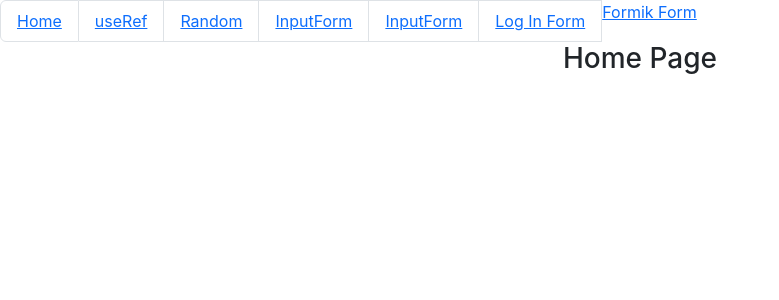
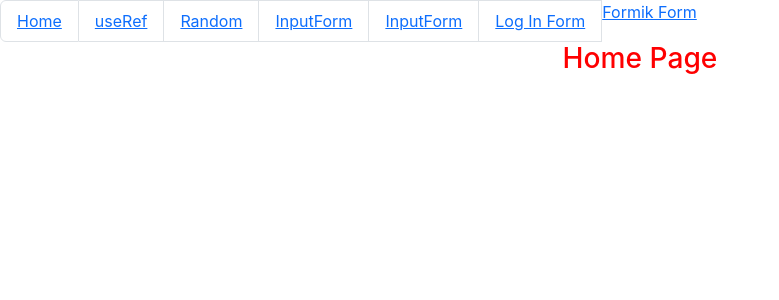
Before and after one commit to mathiasadikpon/nucamp-react-practices, a React (Create React App) app: page / in a window 1280 px wide. Shown: the top 300 px of the page, without its empty margins (0-779 px from the left). Built offline with nearby package versions, Linux system fonts and the light colour scheme.

Commit message:
Enhance HomePage animation with color and scale effects using react-spring

```diff
--- a/src/pages/HomePage.js
+++ b/src/pages/HomePage.js
@@ -1,13 +1,18 @@
 import { useSpring, animated } from "react-spring";
 
+const HomePage = () => {
+  const animeStyle = useSpring({
+    from: { color: "blue", opacity: 1 , transform: "rotate(20deg)", transform: "scale(2)"},
+    to: { color: "red", opacity: 1,transform: "rotate(0deg)" ,  transform: "scale(1)"},
 
-const HomePage = () =>{
-    const animeStyle = useSpring({
-        from:{x:0},
-        to:{x:100},
-        config:{duration: Infinity}
-    })
-    return(<animated.div><h3>Home Page</h3></animated.div> )
+
+    loop: true
+  });
+  return (
+    <animated.div style={animeStyle}>
+      <h3>Home Page</h3>
+    </animated.div>
+  );
 };
 
 export default HomePage;
```
